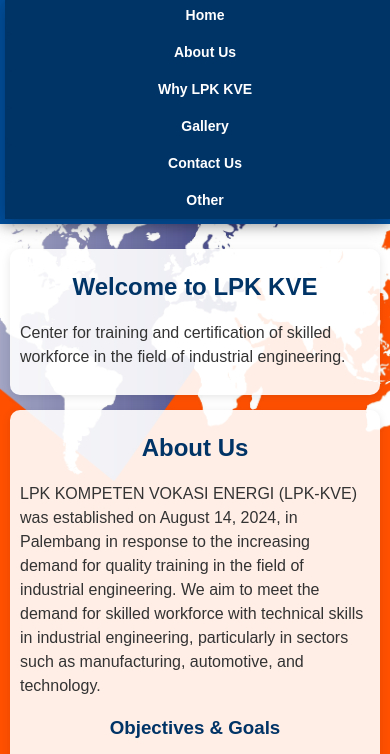
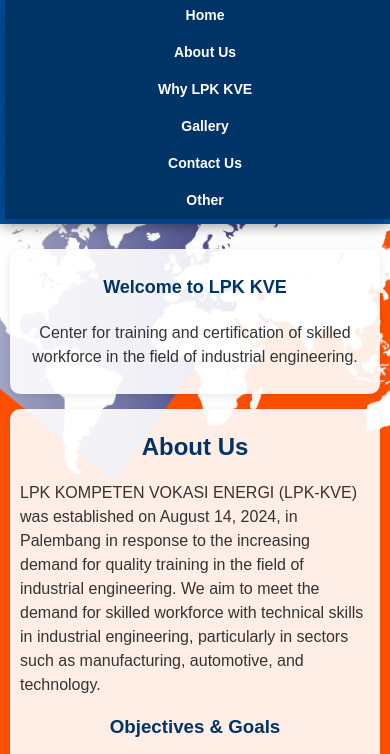
Before and after one commit to Rivetchan/PT-KGE-LPK-KVE, a plain HTML site: page index.html in a window 390 px wide. Shown: the part 55-809 px from the top of the page. Drawn offline with Linux system fonts and the light colour scheme.

Commit message:
Update style.css

```diff
--- a/css/style.css
+++ b/css/style.css
@@ -12,6 +12,30 @@ body {
     max-width: 1200px;
     margin: 0 auto;
     padding: 20px;
+}
+
+.home {
+    display: flex;
+    flex-direction: column;
+    justify-content: center;
+    align-items: center;
+    text-align: center;
+    height: 100px;
+    padding: 20px;
+}
+
+.home h1,
+.home p {
+    font-size: 24px;
+    margin: 10px 0;
+}
+
+.home h1 {
+    font-weight: bold;
+}
+
+.home p {
+    max-width: 800px;
 }
 
 /* Header */
@@ -247,6 +271,20 @@ footer p {
         padding: 10px;
     }
 
+    .home {
+        height: auto;
+        padding: 20px;
+    }
+
+    .home h1,
+    .home p {
+        font-size: 20px;
+    }
+
+    .home p {
+        max-width: 600px;
+    }
+
     nav {
         padding: 0;
         width: 100%;
@@ -322,6 +360,19 @@ footer p {
         padding: 5px;
     }
 
+    .home {
+        padding: 15px;
+    }
+
+    .home h1 {
+        font-size: 18px;
+    }
+
+    .home p {
+        font-size: 16px;
+        max-width: 100%;
+    }
+
     nav ul li a {
         padding: 8px 10px;
         font-size: 14px;
```
